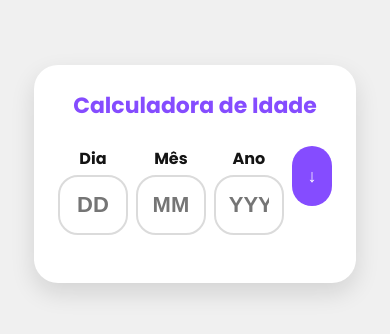
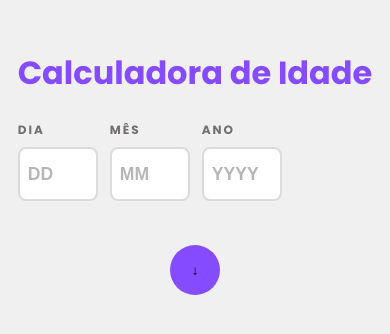
Before and after one commit to otvkatibe/calculadora, a React (Create React App) app: page / in a window 390 px wide. Shown: the part 248-582 px from the top of the page. Built offline with nearby package versions, Linux system fonts and the light colour scheme.

Commit message:
testando app.cs

```diff
--- a/src/App.css
+++ b/src/App.css
@@ -7,7 +7,6 @@
   body {
     font-family: 'Poppins', sans-serif;
     background-color: hsl(0, 0%, 94%);
-  color: hsl(0, 0%, 8%);
     display: flex;
     justify-content: center;
     align-items: center;
@@ -15,129 +14,159 @@ body {
     padding: 1rem;
   }
 
-#root {
+  .calculadora-container {
     background-color: hsl(0, 0%, 100%);
     width: 100%;
-  max-width: 500px;
+    max-width: 520px;
     padding: 2.5rem;
-  border-radius: 24px;
+    border-radius: 24px 24px 100px 24px;
     box-shadow: 0 10px 25px rgba(0, 0, 0, 0.12);
-  text-align: center;
   }
 
   h1 {
-  font-size: 26px;
-  font-weight: 700;
+    color: hsl(259, 100%, 65%);
+    font-size: 2rem;
     margin-bottom: 1.5rem;
-  color: hsl(259, 100%, 65%);
+    text-align: left;
   }
 
-form {
+  .form-container {
     display: flex;
-  justify-content: center;
-  gap: 12px;
-  margin-bottom: 1.5rem;
+    gap: 1rem;
+    margin-bottom: 2rem;
+    position: relative;
+    padding-bottom: 2rem;
+    border-bottom: 2px solid hsl(0, 0%, 94%);
   }
 
-form div {
+  .input-group {
     display: flex;
     flex-direction: column;
-  align-items: center;
-  gap: 4px;
+    align-items: flex-start;
+    gap: 0.5rem;
   }
 
-label {
-  font-size: 16px;
-  font-weight: 600;
-  color: hsl(0, 0%, 8%);
+  .input-group label {
+    color: hsl(0, 1%, 44%);
+    font-size: 0.75rem;
+    letter-spacing: 2px;
+    text-transform: uppercase;
+    font-weight: 700;
   }
 
-input {
-  width: 70px;
-  height: 60px;
+  .input-group input {
+    width: 100px;
+    height: 54px;
     padding: 0.8rem;
-  font-size: 20px;
+    font-size: 1.25rem;
+    border: 2px solid hsl(0, 0%, 86%);
+    border-radius: 8px;
     font-weight: 700;
-  border: 2px solid hsl(0, 0%, 86%);
-  border-radius: 20px;
-  text-align: center;
-  color: hsl(0, 0%, 8%);
+    transition: all 0.3s ease;
   }
 
-input:focus {
+  .input-group input:focus {
+    border-color: hsl(259, 100%, 65%);
     outline: none;
-  border-color: hsl(259, 100%, 65%);
   }
 
-button {
-  width: 20%;
-  padding: 0.5rem;
+  .input-group input::placeholder {
+    color: hsl(0, 1%, 44%);
+    opacity: 0.5;
+  }
+
+  .submit-btn {
+    position: absolute;
+    bottom: -30px;
+    right: 0;
+    width: 60px;
     height: 60px;
-  font-size: 20px;
-  font-weight: 700;
-  color: hsl(0, 0%, 100%);
+    border-radius: 50%;
     background-color: hsl(259, 100%, 65%);
     border: none;
-  border-radius: 30px;
     cursor: pointer;
-  transition: background 0.3s ease, transform 0.2s ease;
+    transition: all 0.3s ease;
   }
 
-button:hover {
+  .submit-btn:hover {
     background-color: hsl(0, 100%, 67%);
     transform: scale(1.05);
   }
 
-.error-message {
-  font-size: 16px;
-  font-weight: 700;
-  color: hsl(0, 100%, 67%);
-  text-align: center;
-  margin-bottom: 1rem;
+  .submit-btn:active {
+    transform: scale(0.95);
   }
 
-h2 {
-  font-size: 24px;
-  font-weight: 700;
-  margin-top: 1.5rem;
-  color: hsl(0, 1%, 44%);
+  .error-message {
+    color: hsl(0, 100%, 67%);
+    font-size: 0.875rem;
+    font-style: italic;
+    margin-top: 0.5rem;
+    text-align: left;
   }
 
-p {
-  font-size: 26px;
-  font-weight: 800;
-  color: hsl(0, 0%, 8%);
+  /* Estilos para resultados */
+  .resultado-container {
+    text-align: left;
+    margin-top: 1.5rem;
   }
 
-@media (max-width: 390px) {
-  #root {
-    max-width: 90%;
-    padding: 1.5rem;
+  .resultado-item {
+    font-size: 2.5rem;
+    font-weight: 800;
+    font-style: italic;
+    line-height: 1.1;
   }
 
-  h1 {
-    font-size: 22px;
+  .resultado-item span {
+    color: hsl(259, 100%, 65%);
   }
 
-  input {
-    font-size: 22px;
+  /* Validação visual */
+  .input-invalido {
+    border-color: hsl(0, 100%, 67%) !important;
   }
 
-  button {
-    font-size: 18px;
-    padding: 0.7rem;
+  .label-invalido {
+    color: hsl(0, 100%, 67%) !important;
   }
 
-  h2,
-  p {
-    font-size: 20px;
+  @media (max-width: 480px) {
+    .calculadora-container {
+      padding: 2rem 1.5rem;
+      border-radius: 24px 24px 80px 24px;
     }
 
-  form {
-    gap: 8px;
+    .form-container {
+      gap: 0.75rem;
+      padding-bottom: 4rem;
     }
 
-  button {
-    width: 80%;
+    .input-group input {
+      width: 80px;
+      font-size: 1.1rem;
+      padding: 0.5rem;
+    }
+
+    .submit-btn {
+      right: 50%;
+      transform: translateX(50%);
+      width: 50px;
+      height: 50px;
+    }
+
+    .resultado-item {
+      font-size: 2rem;
     }
   }
+
+  @media (max-width: 360px) {
+    .input-group input {
+      width: 70px;
+      font-size: 1rem;
+    }
+
+    .resultado-item {
+      font-size: 1.75rem;
+    }
+  }
```
Lines whose indentation alone changed are shown as unchanged.
